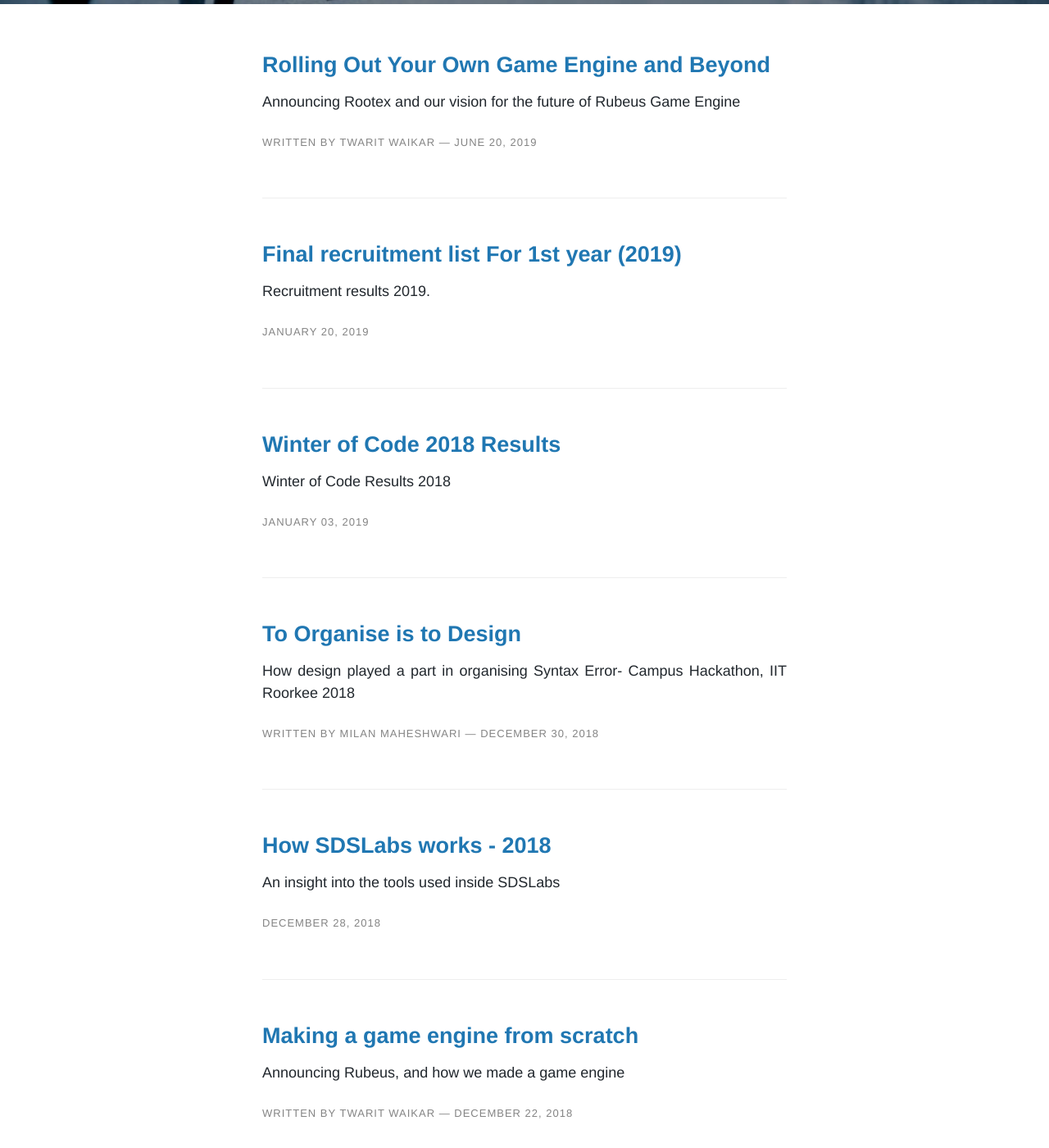
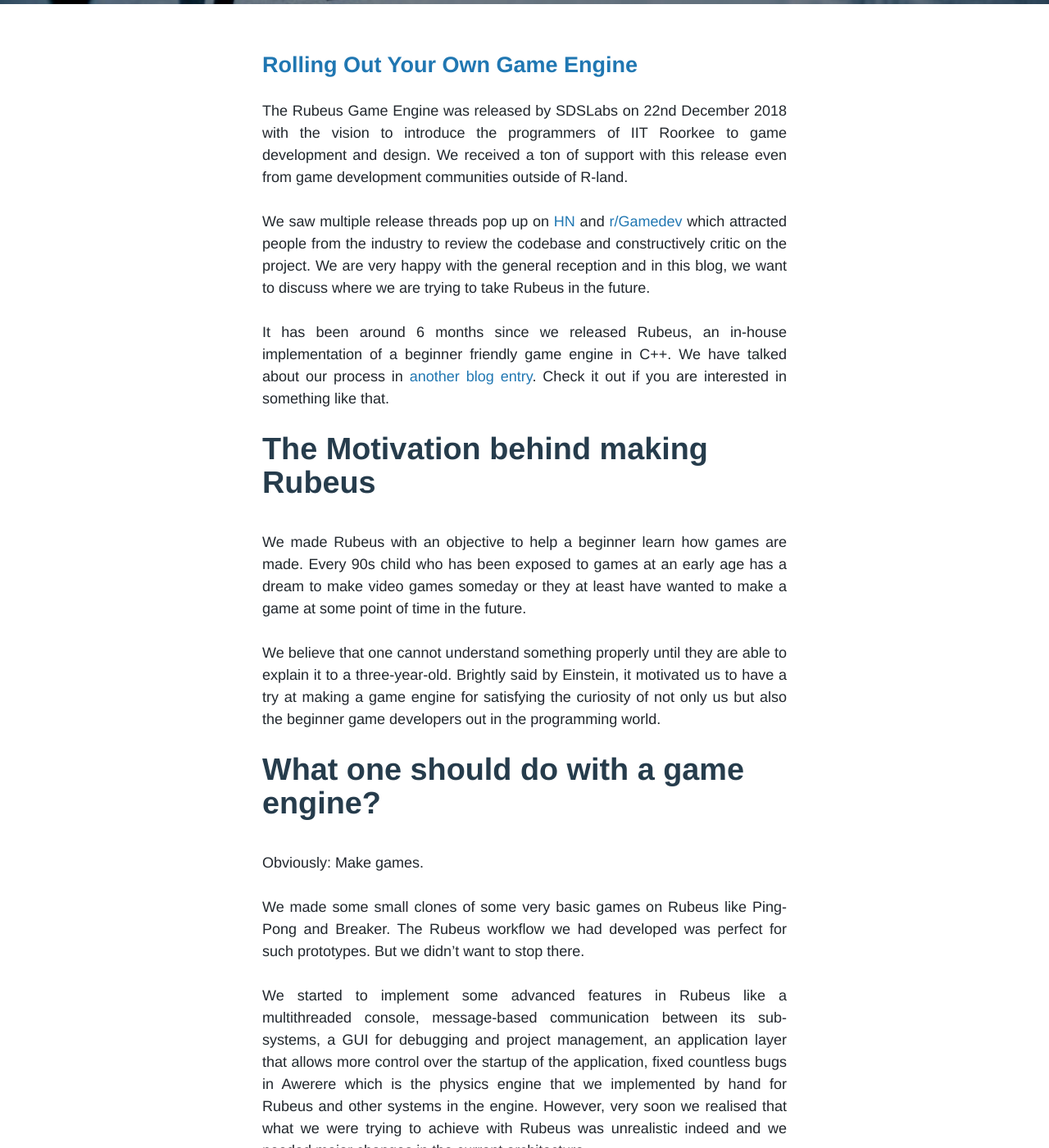
Before and after one commit to sdslabs/sdslabs.github.com, a Jekyll site: the page built from index.html, in a window 1280 px wide and 1400 px high, scrolled down 315 px. Shown: the whole window at 82% size. Built offline with Jekyll 4.4.1, drawn with Linux system fonts in a browser that asks for light colours; some web fonts are replaced; the list of posts is cut into pages by our own code; comment, search, counter and statistics services are not loaded; some of the changed text lies outside the part shown.

Commit message:
Minor fix to blog

```diff
--- a/_posts/2019/2019-06-20-rolling-out-your-own-game-engine.md
+++ b/_posts/2019/2019-06-20-rolling-out-your-own-game-engine.md
@@ -1,14 +1,3 @@
----
- layout: post
- title: Rolling Out Your Own Game Engine and Beyond
- excerpt: Announcing Rootex and our vision for the future of Rubeus Game Engine
- author:
-   name: Twarit Waikar
-   link: https://github.com/IronicallySerious
-   bio: Developer, SDSLabs
-   image: serious.jpg
----
-
 The Rubeus Game Engine was released by SDSLabs on 22nd December 2018 with the vision to introduce the programmers of IIT Roorkee to game development and design. We received a ton of support with this release even from game development communities outside of R-land.
 
 We saw multiple release threads pop up on [HN](https://news.ycombinator.com) and [r/Gamedev](https://www.reddit.com/r/gamedev/) which attracted people from the industry to review the codebase and constructively critic on the project. We are very happy with the general reception and in this blog, we want to discuss where we are trying to take Rubeus in the future.
@@ -17,7 +6,7 @@ It has been around 6 months since we released Rubeus, an in-house implementation
 
 # The Motivation behind making Rubeus
 
-We made Rubeus with an objective to help a beginner learn how games are made. Every 90s child who has been exposed to games at an early age has a dream to make video games someday or they at least have wanted to make a game at some point in time in the future.
+We made Rubeus with an objective to help a beginner learn how games are made. Every 90s child who has been exposed to games at an early age has a dream to make video games someday or they at least have wanted to make a game at some point of time in the future.
 
 We believe that one cannot understand something properly until they are able to explain it to a three-year-old. Brightly said by Einstein, it motivated us to have a try at making a game engine for satisfying the curiosity of not only us but also the beginner game developers out in the programming world.
 
```
